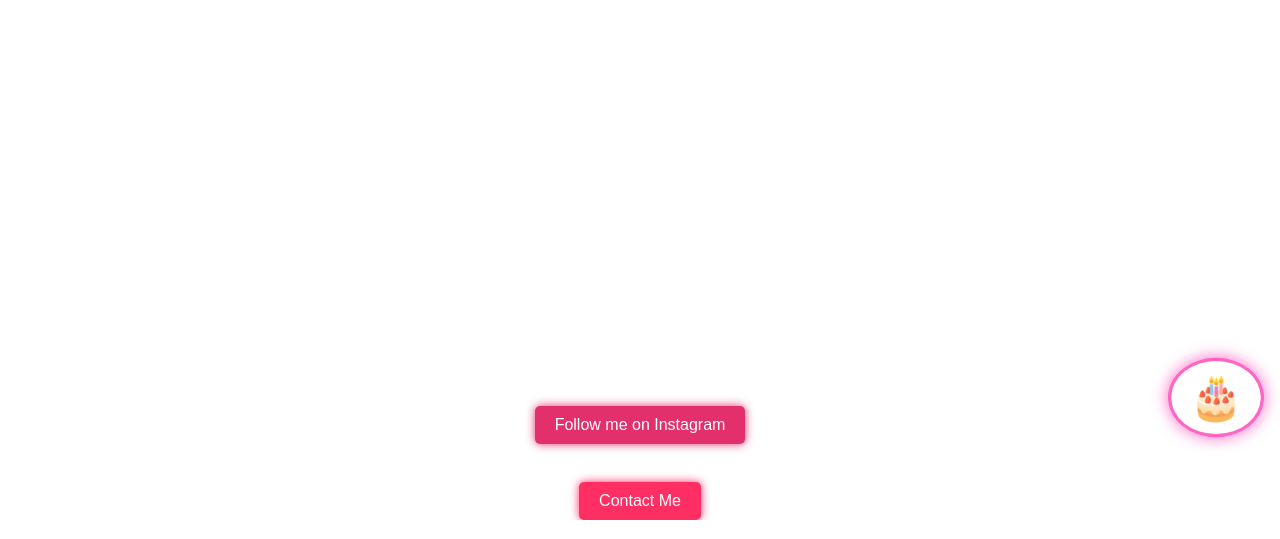
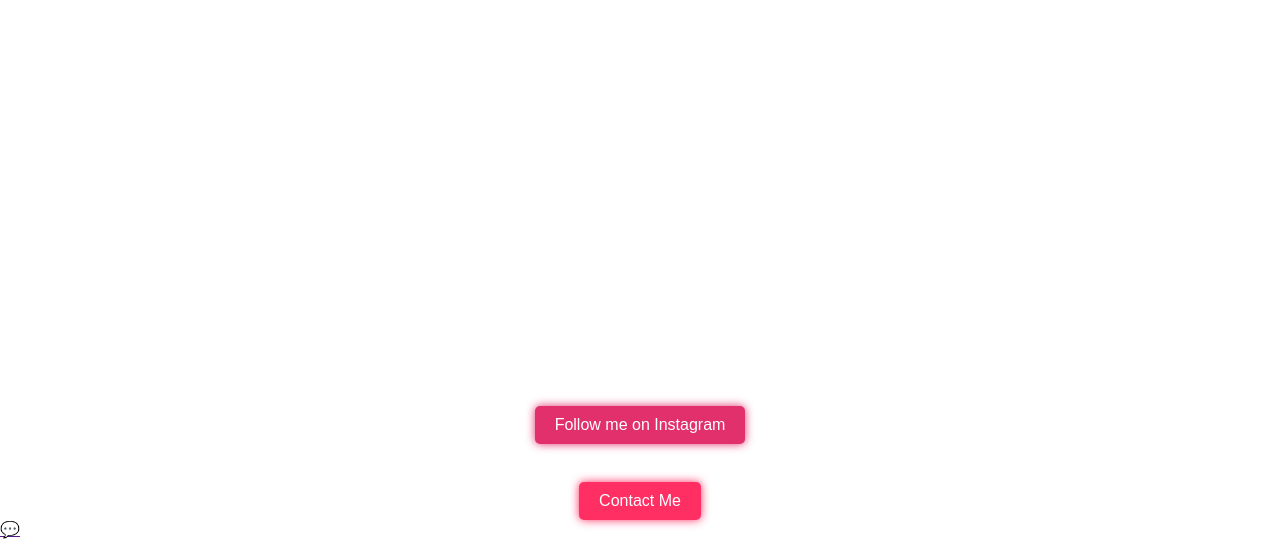
Before and after one commit to Fakemiles28/about-aman, a plain HTML site: page index.html in a window 1280 px wide. Shown: the part 346-885 px from the top of the page. Drawn offline with Linux system fonts and the light colour scheme.

Commit message:
index.html

```diff
--- a/index.html
+++ b/index.html
@@ -74,7 +74,7 @@
   }
 </style>
 
-<a href="https://fakemiles28.netlify.app/" class="cake-button" target="_blank" title="🎂 Click for a Surprise!">🎂</a>
+<a href="" class="cake button" target="_blank" title="💬 MiLes GPT">💬</a>
 
 </body>
 </html>
```
